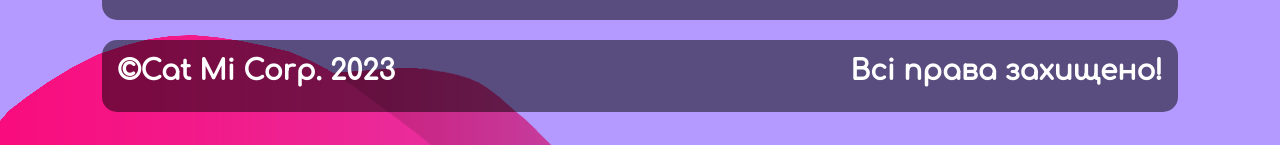
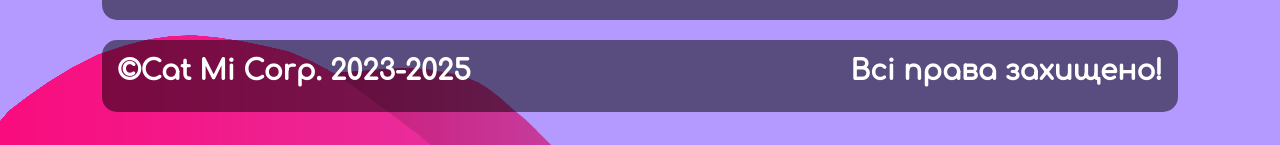
Before and after one commit to catminecraftercat/catminecraftercat.github.io, a plain HTML site: page dovidka/2.html in a window 1280 px wide. Shown: the part 497-642 px from the top of the page. Drawn offline with nearby package versions, Linux system fonts and the light colour scheme.

Commit message:
Update 2.html

```diff
--- a/dovidka/2.html
+++ b/dovidka/2.html
@@ -38,7 +38,7 @@
         <div class="main">
             <div class="row">
                 <div class="col-sm-auto">
-                    <h3><b>&copy;Cat Mi Corp. 2023</b></h2>
+                    <h3><b>&copy;Cat Mi Corp. 2023-2025</b></h2>
                 </div>
                 <div class="col-sm-auto">
                     <h3><b>Всі права захищено!</b></h2>
```
